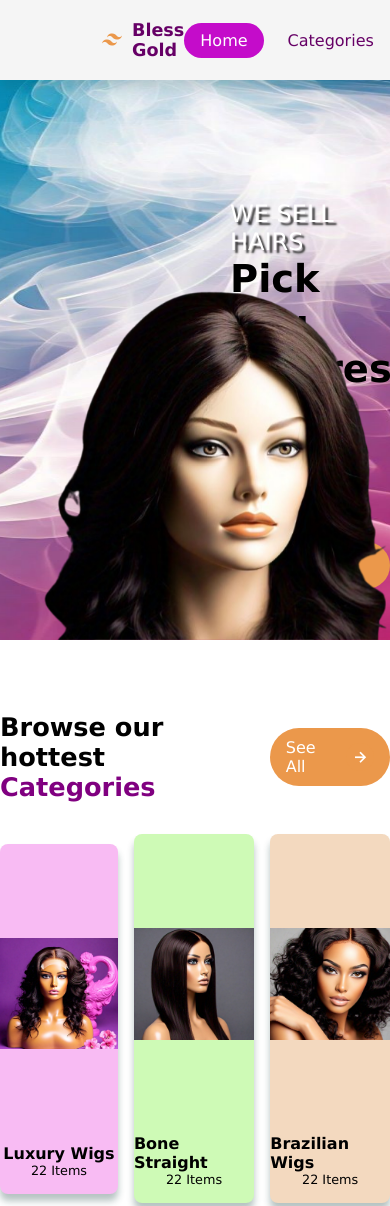
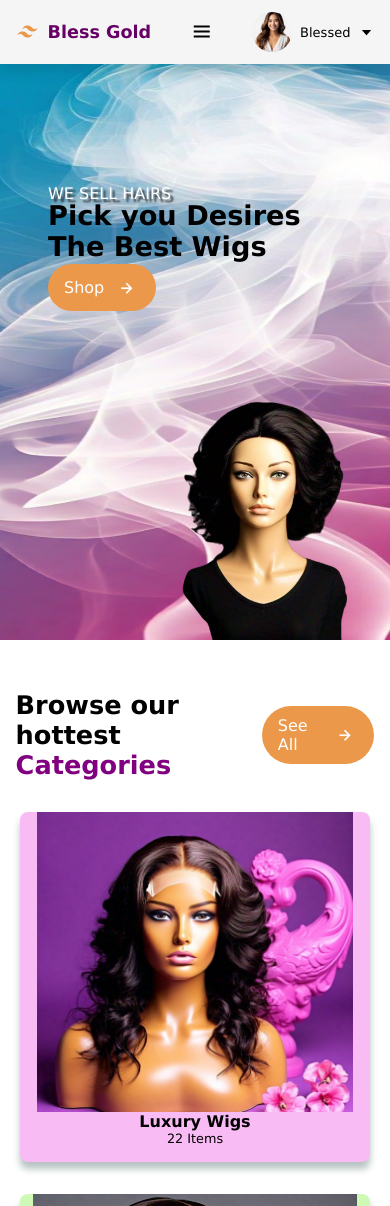
Before and after one commit to P-Grace-glitch/BlessGold, a plain HTML site: page index.html in a window 390 px wide. Shown: the top 1206 px of the page. Drawn offline with nearby package versions, Linux system fonts and the light colour scheme.

Commit message:
Update style.css

```diff
--- a/css/style.css
+++ b/css/style.css
@@ -8,6 +8,16 @@
   text-decoration: none;
   scroll-padding-top: 2em;
   scroll-behavior: smooth;
+}
+/* Custom scroll Bar*/
+::-webkit-scrollbar{
+  width: 0.5rem;
+  background: purple;
+}
+::-webkit-scrollbar-thumb{
+  width: 0.5rem;
+  background: paleturquoise;
+  border-radius: 5rem;
 }
 section {
   padding: 4.5rem 0 1.5rem;
@@ -107,7 +117,7 @@ header {
   width: 400px;
   position: absolute;
   bottom: 0px;
-  right: 400px;
+  right: 200px;
 }
 .container .home-test {
   padding: 0px 150px;
@@ -191,10 +201,11 @@ header {
   margin-right: auto;
 }
 .categories-conatiner {
-  display: flex;
+  display: grid;
+  grid-template-columns: repeat(3, 300px);
   align-items: center;
-  justify-content: space-between;
-  gap: 1rem;
+  justify-content: center;
+  gap: 2rem;
   margin-top: 2rem;
 }
 .categories-conatiner .box {
@@ -470,3 +481,115 @@ header {
 .footer-box .bxs-envelope {
   color: #660066;
 }
+
+/* Making Responsive */
+@media (max-width: 1080px){
+  header{
+    padding: 18px 60px;
+  }
+  .home-text{
+    padding: 0 100px;
+  }
+  .container img{
+    right: 100px;
+  }
+}
+
+@media (max-width: 991px){
+  header{
+    padding: 18px 4%;
+  }
+  section{
+    padding: 50px 4%;
+  }
+  .home-text h1{
+    font-size: 2rem;
+  }
+  .categories-conatiner {
+    grid-template-columns: repeat(2, 260px);
+   }
+   .box3{
+    margin-top: 2rem;
+}
+
+@media (max-width: 852px){
+  header{
+    padding: 12px 4%;
+  }
+  #menu-icon{
+    display: block;
+  }
+  .navbar{
+    position: absolute;
+    top: -570px;
+    left: 0;
+    right: 0;
+    display: flex;
+    flex-direction: column;
+    background: whitesmoke;
+    box-shadow: 4px 4px 0 4px rgb(14, 55, 54 / 15%);
+    transition: 0.2s all linear
+  }
+   .navbar a{
+    padding: 1rem;
+    margin: 1rem;
+    display: block;
+   }
+  .container img{
+  width: 300px;
+  position: absolute;
+  bottom: 0px;
+  right: -20px;
+  }
+  .home-test{
+    position: relative;
+    left: 100rem;
+  }
+  .home-test span{
+    font-size: 1rem;
+    position: absolute;
+    left: -2rem;
+    top: -1rem;
+  }
+  .home-test h1 {
+    font-size: 1.7rem;
+    font-weight: 650;
+    margin-bottom: 1rem;
+    position: absolute;
+    left: -2rem;
+  }
+  .home-test .btn{
+    position: absolute;
+    left: -2rem;
+    top: 4rem;
+  }
+   .navbar a:hover,.navbar .home-active{
+    border-radius: 00.5rem;
+    color: navajowhite;
+   }
+   .navbar.active{
+    top: 100%;
+   }
+   .categories-conatiner {
+    grid-template-columns: repeat(2, 250px);
+    grid: 0.5rem;
+   }
+   .box3{
+    margin-top: 0rem;
+   }
+   .back-img{
+    width: 340%;
+   }
+}
+@media (max-width: 712px){
+  .categories-conatiner {
+    grid-template-columns: repeat(1, 350px);
+    grid: 0.5rem;
+   }
+   .box3{
+    margin-top: 0rem;
+   }
+   .back-img{
+    width: 340%;
+   }
+}
```
